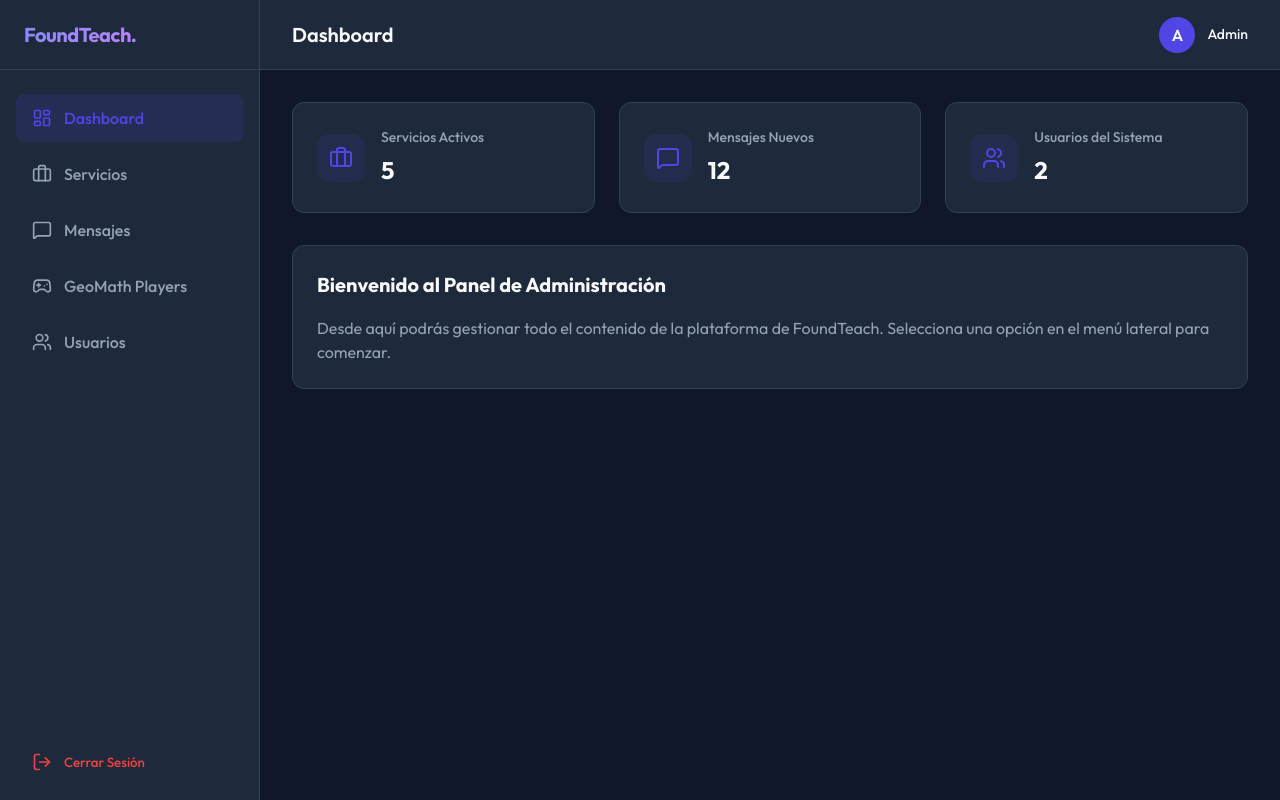
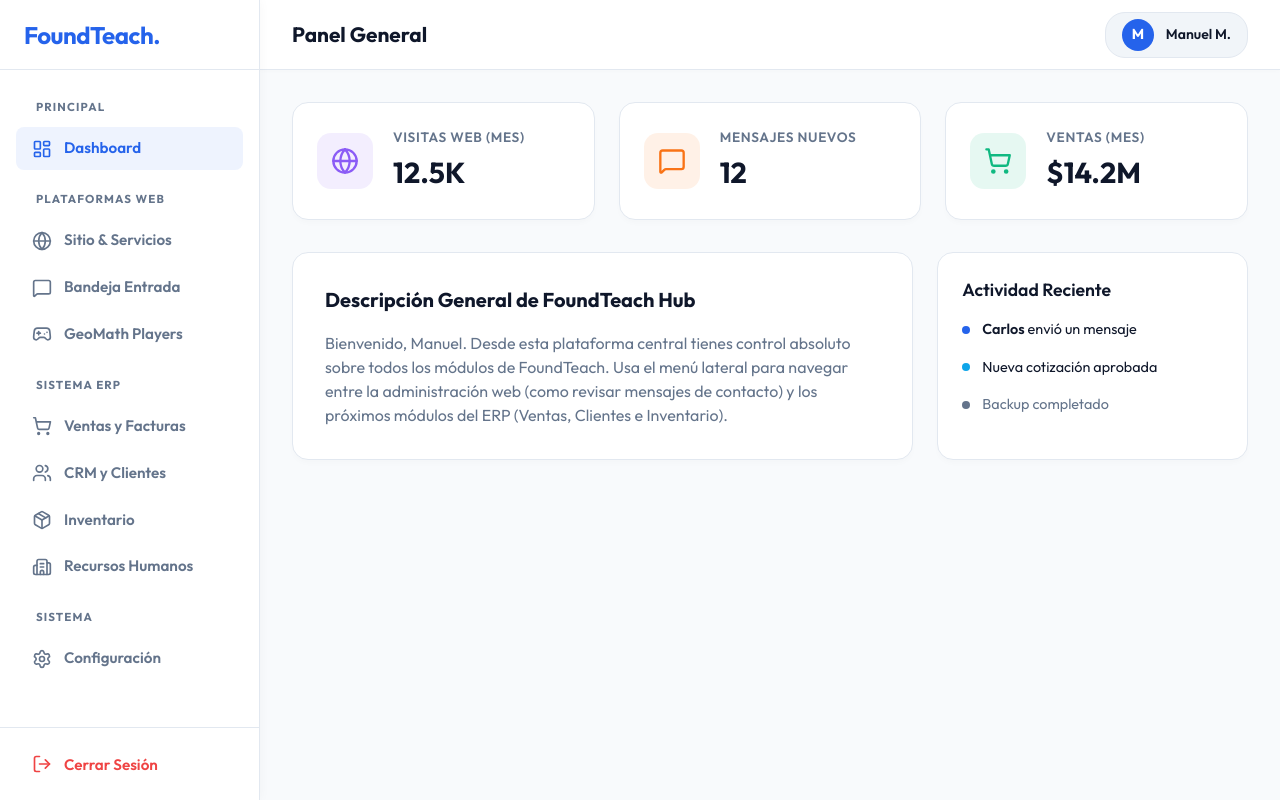
Before and after one commit to foundteach-com/foundteach, a React (Vite) app in the folder apps/admin/: page / in a window 1280 px wide. Built offline with nearby package versions, Linux system fonts and the light colour scheme; no server answers; sample sign-in values are in the browser's storage.

Commit message:
Redesign admin into a Light-themed ERP Hub and add corresponding modules

```diff
--- a/apps/admin/src/App.tsx
+++ b/apps/admin/src/App.tsx
@@ -1,6 +1,9 @@
 import { useState, useEffect } from 'react';
 import { Routes, Route, Navigate, useLocation, Link } from 'react-router-dom';
-import { LayoutDashboard, Users, LogOut, Loader2, MessageSquare, Briefcase, Gamepad2 } from 'lucide-react';
+import {
+  LayoutDashboard, Users, LogOut, Loader2, MessageSquare,
+  Globe, Gamepad2, ShoppingCart, Package, Building2, Settings
+} from 'lucide-react';
 import { GamePlayersPage } from './pages/GamePlayersPage';
 import { MessagesPage } from './pages/MessagesPage';
 import './App.css';
@@ -39,15 +42,20 @@
 function AdminLayout({ onLogout }: { onLogout: () => void }) {
   const location = useLocation();
 
-  const navItems = [
-    { path: '/', label: 'Dashboard', icon: LayoutDashboard },
-    { path: '/services', label: 'Servicios', icon: Briefcase },
-    { path: '/messages', label: 'Mensajes', icon: MessageSquare },
-    { path: '/game-players', label: 'GeoMath Players', icon: Gamepad2 },
-    { path: '/users', label: 'Usuarios', icon: Users },
-  ];
-
-  const currentPage = navItems.find(item => item.path === location.pathname)?.label || 'Panel de Control';
+  const getPageTitle = () => {
+    switch (location.pathname) {
+      case '/': return 'Panel General';
+      case '/services': return 'Sitio Institucional & Servicios';
+      case '/messages': return 'Mensajes de Contacto';
+      case '/game-players': return 'Jugadores de GeoMath';
+      case '/sales': return 'Ventas y Facturación (ERP)';
+      case '/crm': return 'Clientes y CRM (ERP)';
+      case '/inventory': return 'Gestión de Inventario (ERP)';
+      case '/hr': return 'Recursos Humanos (ERP)';
+      case '/settings': return 'Configuración del Sistema';
+      default: return 'Panel de Control';
+    }
+  };
 
   return (
     <div className="admin-layout">
@@ -56,22 +64,45 @@
         <div className="sidebar-header">
           <span className="sidebar-logo">FoundTeach.</span>
         </div>
+
         <nav className="nav-links">
-          {navItems.map((item) => {
-            const Icon = item.icon;
-            return (
-              <Link
-                key={item.path}
-                to={item.path}
-                className={`nav-item ${location.pathname === item.path ? 'active' : ''}`}
-              >
-                <Icon size={20} />
-                <span>{item.label}</span>
-              </Link>
-            );
-          })}
+          <div className="nav-section-title">Principal</div>
+          <Link to="/" className={`nav-item ${location.pathname === '/' ? 'active' : ''}`}>
+            <LayoutDashboard size={20} /> <span>Dashboard</span>
+          </Link>
+
+          <div className="nav-section-title">Plataformas Web</div>
+          <Link to="/services" className={`nav-item ${location.pathname === '/services' ? 'active' : ''}`}>
+            <Globe size={20} /> <span>Sitio & Servicios</span>
+          </Link>
+          <Link to="/messages" className={`nav-item ${location.pathname === '/messages' ? 'active' : ''}`}>
+            <MessageSquare size={20} /> <span>Bandeja Entrada</span>
+          </Link>
+          <Link to="/game-players" className={`nav-item ${location.pathname === '/game-players' ? 'active' : ''}`}>
+            <Gamepad2 size={20} /> <span>GeoMath Players</span>
+          </Link>
+
+          <div className="nav-section-title">Sistema ERP</div>
+          <Link to="/sales" className={`nav-item ${location.pathname === '/sales' ? 'active' : ''}`}>
+            <ShoppingCart size={20} /> <span>Ventas y Facturas</span>
+          </Link>
+          <Link to="/crm" className={`nav-item ${location.pathname === '/crm' ? 'active' : ''}`}>
+            <Users size={20} /> <span>CRM y Clientes</span>
+          </Link>
+          <Link to="/inventory" className={`nav-item ${location.pathname === '/inventory' ? 'active' : ''}`}>
+            <Package size={20} /> <span>Inventario</span>
+          </Link>
+          <Link to="/hr" className={`nav-item ${location.pathname === '/hr' ? 'active' : ''}`}>
+            <Building2 size={20} /> <span>Recursos Humanos</span>
+          </Link>
+
+          <div className="nav-section-title">Sistema</div>
+          <Link to="/settings" className={`nav-item ${location.pathname === '/settings' ? 'active' : ''}`}>
+            <Settings size={20} /> <span>Configuración</span>
+          </Link>
         </nav>
-        <div style={{ marginTop: 'auto', padding: '16px' }}>
+
+        <div style={{ padding: '16px', marginTop: 'auto', borderTop: '1px solid var(--border-color)' }}>
           <button className="nav-item" onClick={onLogout} style={{ width: '100%', color: 'var(--danger-color)' }}>
             <LogOut size={20} />
             <span>Cerrar Sesión</span>
@@ -82,20 +113,26 @@
       {/* Main Content */}
       <main className="main-content">
         <header className="topbar">
-          <h1 className="page-title">{currentPage}</h1>
+          <h1 className="page-title">{getPageTitle()}</h1>
           <div className="user-profile">
-            <div className="avatar">A</div>
-            <span style={{ fontSize: '0.875rem', fontWeight: 500 }}>Admin</span>
+            <div className="avatar">M</div>
+            <span style={{ fontSize: '0.875rem', fontWeight: 600, color: 'var(--text-main)' }}>Manuel M.</span>
           </div>
         </header>
 
         <div className="page-container">
           <Routes>
             <Route path="/" element={<Dashboard />} />
-            <Route path="/services" element={<div style={{ padding: 40, textAlign: 'center' }}>Gestión de Servicios (Próximamente)</div>} />
+            <Route path="/services" element={<PlaceholderPanel title="Gestión de Sitio Web" desc="Administración del contenido del sitio, banners y servicios." />} />
             <Route path="/messages" element={<MessagesPage />} />
             <Route path="/game-players" element={<GamePlayersPage />} />
-            <Route path="/users" element={<div style={{ padding: 40, textAlign: 'center' }}>Gestión de Usuarios (Próximamente)</div>} />
+
+            <Route path="/sales" element={<PlaceholderPanel title="Ventas y Facturación" desc="Módulo de facturación electrónica, cotizaciones y cobros recurrentes." icon="🛒" />} />
+            <Route path="/crm" element={<PlaceholderPanel title="CRM y Clientes" desc="Embudo de ventas, seguimiento de contactos e historial de interacciones." icon="👥" />} />
+            <Route path="/inventory" element={<PlaceholderPanel title="Inventario" desc="Control de stock para productos físicos y licencias digitales." icon="📦" />} />
+            <Route path="/hr" element={<PlaceholderPanel title="Recursos Humanos" desc="Gestión de nómina, asistencias, profesores y personal operativo." icon="🏢" />} />
+            <Route path="/settings" element={<PlaceholderPanel title="Configuración del Sistema" desc="Roles, permisos, variables de entorno y preferencias generales." icon="⚙️" />} />
+
             <Route path="*" element={<Navigate to="/" />} />
           </Routes>
         </div>
@@ -105,6 +142,19 @@
 }
 
 // --- Pages ---
+
+function PlaceholderPanel({ title, desc, icon = "🚀" }: { title: string, desc: string, icon?: string }) {
+  return (
+    <div style={{ backgroundColor: 'var(--surface-color)', padding: '60px', borderRadius: '16px', border: '1px solid var(--border-color)', textAlign: 'center' }}>
+      <div style={{ fontSize: '4rem', marginBottom: '20px' }}>{icon}</div>
+      <h2 style={{ fontSize: '1.5rem', marginBottom: '12px', color: 'var(--text-main)' }}>{title}</h2>
+      <p style={{ color: 'var(--text-muted)', maxWidth: '500px', margin: '0 auto', fontSize: '1rem' }}>{desc}</p>
+      <div style={{ display: 'inline-block', marginTop: '24px', padding: '8px 16px', background: 'rgba(37,99,235,0.1)', color: 'var(--primary-color)', borderRadius: '20px', fontWeight: 600, fontSize: '0.85rem' }}>
+        Módulo en Desarrollo
+      </div>
+    </div>
+  );
+}
 
 function Login({ onLogin }: { onLogin: (token: string) => void }) {
   const [email, setEmail] = useState('');
@@ -142,19 +192,22 @@
     <div className="auth-container">
       <div className="auth-card">
         <div className="auth-header">
-          <h1 className="auth-title">Admin Login</h1>
-          <p className="auth-subtitle">Ingresa tus credenciales de administrador</p>
+          <div style={{ display: 'flex', justifyContent: 'center', marginBottom: 20 }}>
+            <span style={{ fontSize: '2rem', fontWeight: 800, color: 'var(--primary-color)', letterSpacing: '-1px' }}>FoundTeach.</span>
+          </div>
+          <h1 className="auth-title">Plataforma Hub</h1>
+          <p className="auth-subtitle">Centro de control unificado</p>
         </div>
 
         <form onSubmit={handleSubmit}>
-          {error && <div style={{ color: 'var(--danger-color)', marginBottom: '16px', fontSize: '0.875rem', textAlign: 'center' }}>{error}</div>}
+          {error && <div style={{ background: 'rgba(239, 68, 68, 0.1)', color: 'var(--danger-color)', padding: '12px', borderRadius: '8px', marginBottom: '20px', fontSize: '0.875rem', textAlign: 'center', fontWeight: 500 }}>{error}</div>}
 
           <div className="form-group">
-            <label className="form-label">Correo Electrónico</label>
+            <label className="form-label">Correo Institucional</label>
             <input
               type="email"
               className="form-input"
-              placeholder="admin@foundteach.com"
+              placeholder="manuel.martinez@foundteach.com"
               value={email}
               onChange={(e) => setEmail(e.target.value)}
               required
@@ -162,7 +215,7 @@
           </div>
 
           <div className="form-group">
-            <label className="form-label">Contraseña</label>
+            <label className="form-label">Contraseña Administrativa</label>
             <input
               type="password"
               className="form-input"
@@ -173,8 +226,8 @@
             />
           </div>
 
-          <button type="submit" className="btn-primary" disabled={isLoading} style={{ display: 'flex', justifyContent: 'center', alignItems: 'center', gap: '8px' }}>
-            {isLoading ? <Loader2 size={20} className="spin" /> : 'Ingresar'}
+          <button type="submit" className="btn-primary" disabled={isLoading} style={{ display: 'flex', justifyContent: 'center', alignItems: 'center', gap: '8px', marginTop: '24px' }}>
+            {isLoading ? <Loader2 size={20} className="spin" /> : 'Acceder al Sistema'}
           </button>
         </form>
       </div>
@@ -187,9 +240,8 @@
 
   useEffect(() => {
     // In a complete implementation, fetch actual stats here.
-    // For now, simulating API load.
     setTimeout(() => {
-      setStats({ services: 5, messages: 12, users: 2, status: 'loaded' });
+      setStats({ services: 5, messages: 12, users: 145, status: 'loaded' });
     }, 1000);
   }, []);
 
@@ -197,15 +249,15 @@
     <div>
       <div className="stats-grid">
         <div className="stat-card">
-          <div className="stat-icon"><Briefcase size={24} /></div>
+          <div className="stat-icon purple"><Globe size={28} /></div>
           <div className="stat-info">
-            <h3>Servicios Activos</h3>
-            <div className="stat-value">{stats.status === 'loaded' ? stats.services : '-'}</div>
+            <h3>Visitas Web (Mes)</h3>
+            <div className="stat-value">12.5K</div>
           </div>
         </div>
 
         <div className="stat-card">
-          <div className="stat-icon"><MessageSquare size={24} /></div>
+          <div className="stat-icon orange"><MessageSquare size={28} /></div>
           <div className="stat-info">
             <h3>Mensajes Nuevos</h3>
             <div className="stat-value">{stats.status === 'loaded' ? stats.messages : '-'}</div>
@@ -213,20 +265,40 @@
         </div>
 
         <div className="stat-card">
-          <div className="stat-icon"><Users size={24} /></div>
+          <div className="stat-icon green"><ShoppingCart size={28} /></div>
           <div className="stat-info">
-            <h3>Usuarios del Sistema</h3>
-            <div className="stat-value">{stats.status === 'loaded' ? stats.users : '-'}</div>
+            <h3>Ventas (Mes)</h3>
+            <div className="stat-value">$14.2M</div>
           </div>
         </div>
       </div>
 
-      <div style={{ backgroundColor: 'var(--surface-dark)', padding: '24px', borderRadius: '12px', border: '1px solid var(--border-color)' }}>
-        <h2 style={{ fontSize: '1.25rem', marginBottom: '16px' }}>Bienvenido al Panel de Administración</h2>
-        <p style={{ color: 'var(--text-muted)' }}>
-          Desde aquí podrás gestionar todo el contenido de la plataforma de FoundTeach.
-          Selecciona una opción en el menú lateral para comenzar.
-        </p>
+      <div style={{ display: 'grid', gridTemplateColumns: 'minmax(0, 2fr) minmax(0, 1fr)', gap: '24px' }}>
+        <div style={{ backgroundColor: 'var(--surface-color)', padding: '32px', borderRadius: '16px', border: '1px solid var(--border-color)', boxShadow: '0 4px 6px -1px rgba(0,0,0,0.02)' }}>
+          <h2 style={{ fontSize: '1.25rem', marginBottom: '16px', color: 'var(--text-main)', fontWeight: 700 }}>Descripción General de FoundTeach Hub</h2>
+          <p style={{ color: 'var(--text-muted)' }}>
+            Bienvenido, Manuel. Desde esta plataforma central tienes control absoluto sobre todos los módulos de FoundTeach.
+            Usa el menú lateral para navegar entre la administración web (como revisar mensajes de contacto) y los próximos módulos del ERP (Ventas, Clientes e Inventario).
+          </p>
+        </div>
+
+        <div style={{ backgroundColor: 'var(--surface-color)', padding: '24px', borderRadius: '16px', border: '1px solid var(--border-color)', boxShadow: '0 4px 6px -1px rgba(0,0,0,0.02)' }}>
+           <h3 style={{ fontSize: '1.1rem', marginBottom: '16px', color: 'var(--text-main)', fontWeight: 600 }}>Actividad Reciente</h3>
+           <div style={{ display: 'flex', flexDirection: 'column', gap: '16px' }}>
+             <div style={{ display: 'flex', gap: '12px', alignItems: 'center' }}>
+               <div style={{ width: 8, height: 8, borderRadius: '50%', backgroundColor: 'var(--primary-color)' }} />
+               <div style={{ fontSize: '0.9rem', color: 'var(--text-main)' }}><span style={{ fontWeight: 600 }}>Carlos</span> envió un mensaje</div>
+             </div>
+             <div style={{ display: 'flex', gap: '12px', alignItems: 'center' }}>
+               <div style={{ width: 8, height: 8, borderRadius: '50%', backgroundColor: 'var(--secondary-color)' }} />
+               <div style={{ fontSize: '0.9rem', color: 'var(--text-main)' }}>Nueva cotización aprobada</div>
+             </div>
+             <div style={{ display: 'flex', gap: '12px', alignItems: 'center' }}>
+               <div style={{ width: 8, height: 8, borderRadius: '50%', backgroundColor: 'var(--text-muted)' }} />
+               <div style={{ fontSize: '0.9rem', color: 'var(--text-muted)' }}>Backup completado</div>
+             </div>
+           </div>
+        </div>
       </div>
     </div>
   );
--- a/apps/admin/src/index.css
+++ b/apps/admin/src/index.css
@@ -1,14 +1,17 @@
 :root {
-  --primary-color: #4F46E5;
-  --primary-hover: #4338CA;
-  --secondary-color: #10B981;
-  --background-dark: #0f172a;
-  --surface-dark: #1e293b;
-  --surface-hover: #334155;
-  --text-light: #f8fafc;
-  --text-muted: #94a3b8;
-  --border-color: #334155;
+  /* Premium Light Theme Colors */
+  --primary-color: #2563eb;       /* Royal Blue */
+  --primary-hover: #1d4ed8;
+  --secondary-color: #0ea5e9;     /* Ocean Blue */
+  --background-color: #f8fafc;    /* Very light gray/blue */
+  --surface-color: #ffffff;       /* Pure white for cards */
+  --surface-hover: #f1f5f9;
+  --text-main: #0f172a;           /* Dark slate for text */
+  --text-muted: #64748b;          /* Medium slate */
+  --border-color: #e2e8f0;        /* Light border */
   --danger-color: #ef4444;
+  --accent-color: #2563eb;
+  --accent-rgb: 37, 99, 235;
 }
 
 * {
@@ -19,8 +22,8 @@
 
 body {
   font-family: 'Outfit', -apple-system, BlinkMacSystemFont, 'Segoe UI', Roboto, Helvetica, Arial, sans-serif;
-  background-color: var(--background-dark);
-  color: var(--text-light);
+  background-color: var(--background-color);
+  color: var(--text-main);
   line-height: 1.5;
   -webkit-font-smoothing: antialiased;
 }
@@ -50,10 +53,12 @@
 
 .sidebar {
   width: 260px;
-  background-color: var(--surface-dark);
+  background-color: var(--surface-color);
   border-right: 1px solid var(--border-color);
   display: flex;
   flex-direction: column;
+  box-shadow: 1px 0 10px rgba(0,0,0,0.03);
+  z-index: 10;
 }
 
 .sidebar-header {
@@ -65,41 +70,49 @@
 }
 
 .sidebar-logo {
-  font-size: 1.25rem;
+  font-size: 1.5rem;
+  font-weight: 800;
+  color: var(--primary-color);
+  letter-spacing: -0.5px;
+}
+
+.nav-section-title {
+  font-size: 0.72rem;
+  text-transform: uppercase;
+  letter-spacing: 0.1em;
+  color: var(--text-muted);
   font-weight: 700;
-  background: linear-gradient(135deg, #818cf8, #c084fc);
-  -webkit-background-clip: text;
-  background-clip: text;
-  -webkit-text-fill-color: transparent;
-  letter-spacing: -0.5px;
+  margin: 16px 20px 8px;
 }
 
 .nav-links {
   list-style: none;
-  padding: 24px 16px;
+  padding: 12px 16px;
   display: flex;
   flex-direction: column;
-  gap: 8px;
+  gap: 4px;
+  overflow-y: auto;
 }
 
 .nav-item {
   display: flex;
   align-items: center;
   gap: 12px;
-  padding: 12px 16px;
+  padding: 10px 16px;
   border-radius: 8px;
   color: var(--text-muted);
-  font-weight: 500;
+  font-weight: 600;
+  font-size: 0.95rem;
   transition: all 0.2s ease;
 }
 
 .nav-item:hover {
   background-color: var(--surface-hover);
-  color: var(--text-light);
+  color: var(--text-main);
 }
 
 .nav-item.active {
-  background-color: rgba(79, 70, 229, 0.15);
+  background-color: rgba(37, 99, 235, 0.08);
   color: var(--primary-color);
 }
 
@@ -108,38 +121,49 @@
   display: flex;
   flex-direction: column;
   height: 100vh;
+  background-color: var(--background-color);
 }
 
 .topbar {
   height: 70px;
-  background-color: var(--surface-dark);
+  background-color: var(--surface-color);
   border-bottom: 1px solid var(--border-color);
   display: flex;
   align-items: center;
   justify-content: space-between;
   padding: 0 32px;
+  box-shadow: 0 1px 5px rgba(0,0,0,0.02);
+  z-index: 5;
 }
 
 .page-title {
-  font-size: 1.25rem;
-  font-weight: 600;
+  font-size: 1.3rem;
+  font-weight: 700;
+  color: var(--text-main);
 }
 
 .user-profile {
   display: flex;
   align-items: center;
   gap: 12px;
+  padding: 6px 16px;
+  background-color: var(--surface-hover);
+  border-radius: 20px;
+  cursor: pointer;
+  border: 1px solid var(--border-color);
 }
 
 .avatar {
-  width: 36px;
-  height: 36px;
+  width: 32px;
+  height: 32px;
   border-radius: 50%;
   background-color: var(--primary-color);
+  color: white;
   display: flex;
   align-items: center;
   justify-content: center;
-  font-weight: 600;
+  font-weight: 700;
+  font-size: 0.9rem;
 }
 
 .page-container {
@@ -155,16 +179,16 @@
   align-items: center;
   justify-content: center;
   padding: 24px;
-  background: radial-gradient(circle at top right, #1e1b4b, var(--background-dark));
+  background: var(--background-color);
 }
 
 .auth-card {
   width: 100%;
-  max-width: 400px;
-  background-color: var(--surface-dark);
+  max-width: 420px;
+  background-color: var(--surface-color);
   border-radius: 16px;
-  padding: 40px;
-  box-shadow: 0 25px 50px -12px rgba(0, 0, 0, 0.5);
+  padding: 48px 40px;
+  box-shadow: 0 20px 40px -15px rgba(0, 0, 0, 0.05);
   border: 1px solid var(--border-color);
 }
 
@@ -175,11 +199,14 @@
 
 .auth-title {
   font-size: 1.75rem;
+  font-weight: 800;
   margin-bottom: 8px;
+  color: var(--text-main);
 }
 
 .auth-subtitle {
   color: var(--text-muted);
+  font-size: 0.95rem;
 }
 
 .form-group {
@@ -189,81 +216,104 @@
 .form-label {
   display: block;
   margin-bottom: 8px;
-  font-size: 0.875rem;
-  font-weight: 500;
-  color: var(--text-muted);
+  font-size: 0.85rem;
+  font-weight: 600;
+  color: var(--text-main);
 }
 
 .form-input {
   width: 100%;
   padding: 12px 16px;
-  background-color: var(--background-dark);
+  background-color: var(--surface-color);
   border: 1px solid var(--border-color);
   border-radius: 8px;
-  color: var(--text-light);
+  color: var(--text-main);
   font-size: 1rem;
-  transition: border-color 0.2s;
+  transition: all 0.2s;
+  box-shadow: inset 0 1px 2px rgba(0,0,0,0.02);
 }
 
 .form-input:focus {
   outline: none;
   border-color: var(--primary-color);
+  box-shadow: 0 0 0 3px rgba(37, 99, 235, 0.1);
 }
 
 .btn-primary {
   width: 100%;
-  padding: 12px;
+  padding: 12px 24px;
   background-color: var(--primary-color);
   color: white;
   border-radius: 8px;
   font-weight: 600;
   font-size: 1rem;
-  transition: background-color 0.2s;
+  transition: all 0.2s;
+  box-shadow: 0 4px 6px -1px rgba(37, 99, 235, 0.2);
 }
 
-.btn-primary:hover {
+.btn-primary:hover:not(:disabled) {
   background-color: var(--primary-hover);
+  transform: translateY(-1px);
+}
+
+.btn-primary:disabled {
+  opacity: 0.7;
+  cursor: not-allowed;
 }
 
 /* Dashboard Cards */
 .stats-grid {
   display: grid;
-  grid-template-columns: repeat(auto-fit, minmax(240px, 1fr));
+  grid-template-columns: repeat(auto-fit, minmax(280px, 1fr));
   gap: 24px;
   margin-bottom: 32px;
 }
 
 .stat-card {
-  background-color: var(--surface-dark);
-  border-radius: 12px;
+  background-color: var(--surface-color);
+  border-radius: 16px;
   padding: 24px;
   border: 1px solid var(--border-color);
   display: flex;
   align-items: center;
-  gap: 16px;
+  gap: 20px;
+  box-shadow: 0 4px 6px -1px rgba(0, 0, 0, 0.02);
+  transition: transform 0.2s, box-shadow 0.2s;
+}
+
+.stat-card:hover {
+  transform: translateY(-2px);
+  box-shadow: 0 10px 15px -3px rgba(0, 0, 0, 0.05);
 }
 
 .stat-icon {
-  width: 48px;
-  height: 48px;
-  border-radius: 12px;
-  background-color: rgba(79, 70, 229, 0.1);
+  width: 56px;
+  height: 56px;
+  border-radius: 14px;
+  background-color: rgba(37, 99, 235, 0.1);
   color: var(--primary-color);
   display: flex;
   align-items: center;
   justify-content: center;
 }
 
+.stat-icon.green { background-color: rgba(16, 185, 129, 0.1); color: #10b981; }
+.stat-icon.purple { background-color: rgba(139, 92, 246, 0.1); color: #8b5cf6; }
+.stat-icon.orange { background-color: rgba(249, 115, 22, 0.1); color: #f97316; }
+
 .stat-info h3 {
-  font-size: 0.875rem;
+  font-size: 0.85rem;
   color: var(--text-muted);
-  font-weight: 500;
+  font-weight: 600;
+  text-transform: uppercase;
+  letter-spacing: 0.05em;
   margin-bottom: 4px;
 }
 
 .stat-value {
-  font-size: 1.5rem;
-  font-weight: 700;
+  font-size: 1.8rem;
+  font-weight: 800;
+  color: var(--text-main);
 }
 
 /* Helper */
```
Also changed, not shown: apps/admin/src/pages/GamePlayersPage.tsx (+5 -5 lines), apps/admin/src/pages/MessagesPage.tsx (+7 -7 lines).
